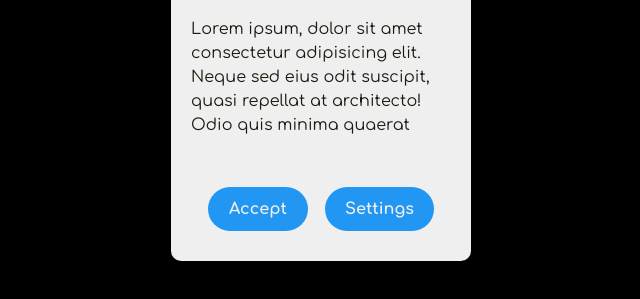
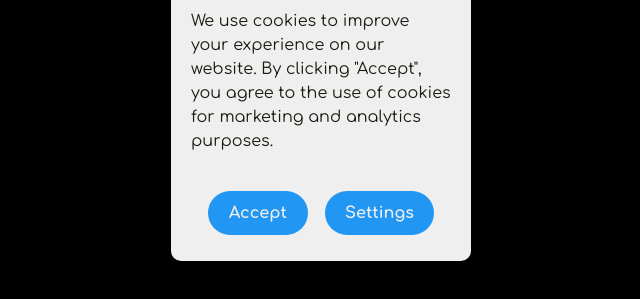
Before and after one commit to cnbjjj/practice-cookies, a plain HTML site: page index.html in a window 1280 px wide. Shown: the part 309-608 px from the top of the page, without its empty margins (319-959 px from the left). Drawn offline with Linux system fonts and the light colour scheme; a web font is replaced by a local one.

Commit message:
change text content

```diff
--- a/index.html
+++ b/index.html
@@ -22,7 +22,7 @@
         <main class="grid grid-center">
             <div class="cookie-board board grid">
                 <h2>Cookies</h2>
-                <p>Lorem ipsum, dolor sit amet consectetur adipisicing elit. Neque sed eius odit suscipit, quasi repellat at architecto! Odio quis minima quaerat</p>
+                <p>We use cookies to improve your experience on our website. By clicking "Accept", you agree to the use of cookies for marketing and analytics purposes.</p>
                 <div class="flex flex-ev">
                     <button class="accept">Accept</button>
                     <button class="settings">Settings</button>
```
